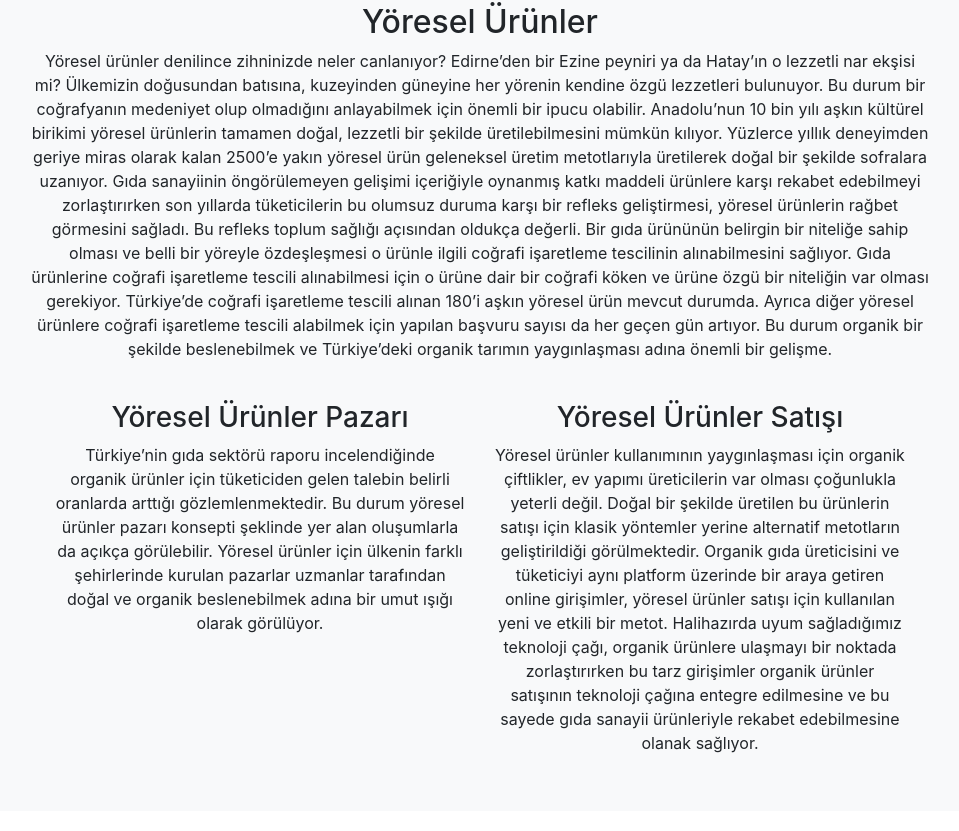
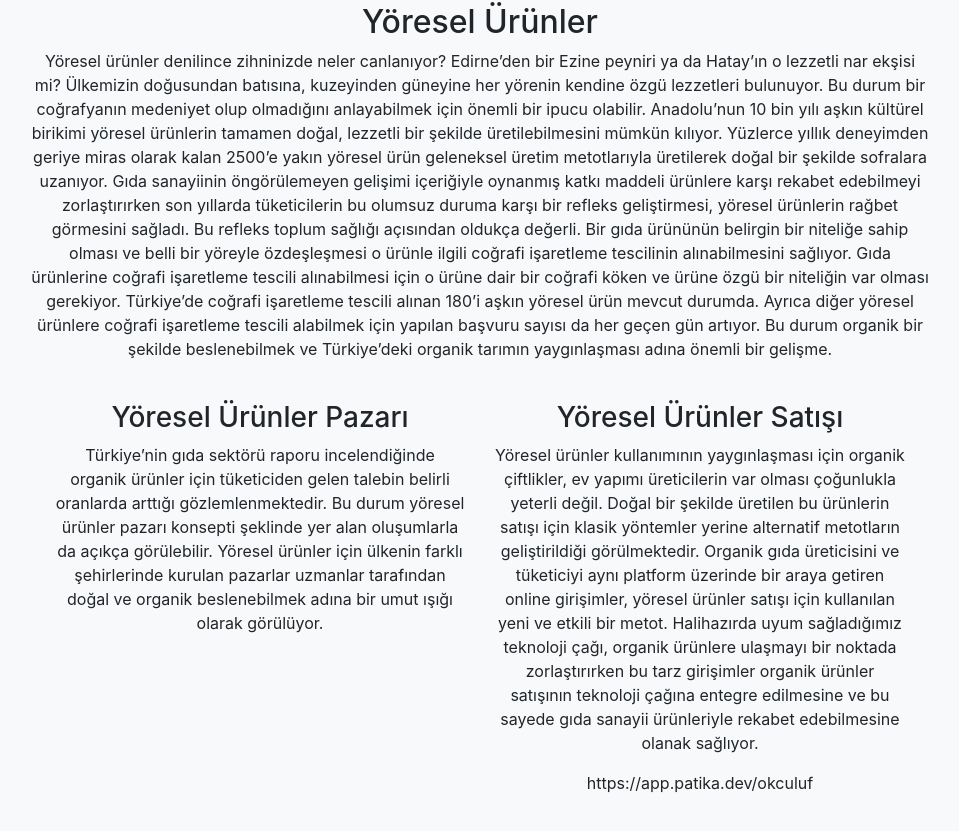
Before and after one commit to Okculufatma/bootstrap-1, a plain HTML site: page bootstrap-1/index.html in a window 1280 px wide. Shown: the part 740-1571 px from the top of the page, without its empty margins (160-1119 px from the left). Drawn offline with nearby package versions, Linux system fonts and the light colour scheme.

Commit message:
Update index.html

```diff
--- a/bootstrap-1/index.html
+++ b/bootstrap-1/index.html
@@ -64,6 +64,9 @@
                         <p>
                             Yöresel ürünler kullanımının yaygınlaşması için organik çiftlikler, ev yapımı üreticilerin var olması çoğunlukla yeterli değil. Doğal bir şekilde üretilen bu ürünlerin satışı için klasik yöntemler yerine alternatif metotların geliştirildiği görülmektedir. Organik gıda üreticisini ve tüketiciyi aynı platform üzerinde bir araya getiren online girişimler, yöresel ürünler satışı için kullanılan yeni ve etkili bir metot. Halihazırda uyum sağladığımız teknoloji çağı, organik ürünlere ulaşmayı bir noktada zorlaştırırken bu tarz girişimler organik ürünler satışının teknoloji çağına entegre edilmesine ve bu sayede gıda sanayii ürünleriyle rekabet edebilmesine olanak sağlıyor.
                         </p>
+                       <p>
+                      https://app.patika.dev/okculuf
+                         </p>
                     </div>
 
         </div>
@@ -82,5 +85,6 @@
     <script src="https://cdn.jsdelivr.net/npm/popper.js@1.16.1/dist/umd/popper.min.js" integrity="sha384-9/reFTGAW83EW2RDu2S0VKaIzap3H66lZH81PoYlFhbGU+6BZp6G7niu735Sk7lN" crossorigin="anonymous"></script>
     <script src="https://cdn.jsdelivr.net/npm/bootstrap@4.5.3/dist/js/bootstrap.min.js" integrity="sha384-w1Q4orYjBQndcko6MimVbzY0tgp4pWB4lZ7lr30WKz0vr/aWKhXdBNmNb5D92v7s" crossorigin="anonymous"></script>
     -->
+
   </body>
 </html>
```
